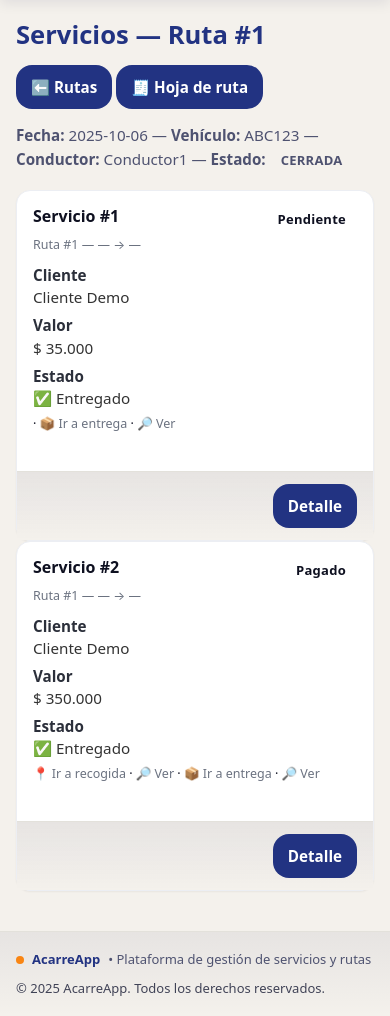
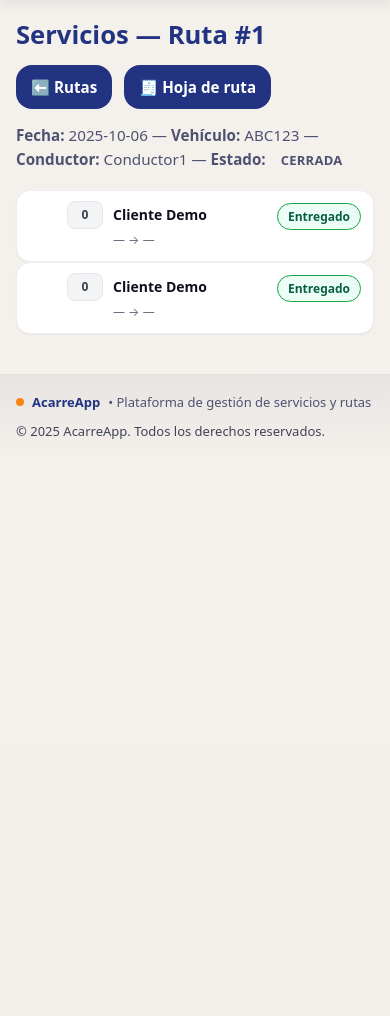
Before and after one commit to camilo0419/AcarreApp, a Django app: page /servicios/por-ruta/1/ in a window 390 px wide. Shown: the part 99-1115 px from the top of the page. After the commit the page ends 538 px from the top, so only its background shows below. Run offline with Django 5.2, Linux system fonts and the light colour scheme; data comes from the database, SQL or seed files in the repository; both versions use the stored data as it was after the commit.

Commit message:
Organizado

```diff
--- a/templates/servicios/list_por_ruta.html
+++ b/templates/servicios/list_por_ruta.html
@@ -4,7 +4,7 @@
 
 {% block extra_css %}
 <style>
-/* ===== Scope: solo dentro de #svc-list ===== */
+/* ===== Visibilidad por dispositivo ===== */
 #svc-list .only-desktop{display:block !important;}
 #svc-list .only-mobile{display:none !important;}
 @media (max-width: 767.98px){
@@ -12,92 +12,94 @@
   #svc-list .only-mobile{display:block !important;}
 }
 
-/* tabla (desktop) */
-table.table td.actions{text-align:right;white-space:nowrap;vertical-align:middle;}
-table.table td.actions .row-actions{display:flex !important;gap:8px !important;flex-wrap:wrap !important;justify-content:flex-end !important;align-items:center !important;}
-table.table td.actions form{display:inline-block !important;margin:0 !important;}
-.btn-compact{display:inline-flex !important;align-items:center !important;justify-content:center !important;padding:6px 12px !important;font-size:.92rem !important;line-height:1.15 !important;border-radius:12px !important;}
-@media (max-width: 900px){
-  table.table td.actions{text-align:left;}
-  table.table td.actions .row-actions{justify-content:flex-start !important;}
+/* ===== Botonera superior ===== */
+.top-actions{
+  display:flex; gap:12px; flex-wrap:wrap;
+  margin: 8px 0 12px;
+}
+.top-actions .btn{ display:inline-flex; align-items:center; gap:8px; }
+
+/* ===== Handle drag (6 punticos) ===== */
+.drag-handle{
+  cursor:grab; user-select:none; display:inline-flex; align-items:center; justify-content:center;
+  width:28px; height:28px; border-radius:6px; border:1px solid #e5e7eb; background:#f9fafb;
+}
+.drag-handle .dots{display:grid;grid-template-columns:repeat(2,1fr);grid-template-rows:repeat(3,1fr);gap:2px;}
+.drag-handle .dots div{width:3px;height:3px;background:#6b7280;border-radius:50%;}
+.sortable-chosen{opacity:.7;} .sortable-ghost{opacity:.4;background:#f6f7fb;}
+
+/* ===== Cards móviles compactas ===== */
+.cards-grid{display:grid;gap:10px;}
+.card-svc{border:1px solid #eceef3;background:#fff;border-radius:14px;box-shadow:0 1px 2px rgba(0,0,0,.05);}
+.card-svc--compact .body{
+  padding:10px 12px;
+  display:grid;
+  grid-template-columns:auto 36px 1fr auto;
+  grid-template-rows:auto auto auto;
+  align-items:center;
+  column-gap:10px;row-gap:4px;
+}
+.order-badge{
+  font-size:12px;font-weight:600;color:#374151;background:#f3f4f6;border:1px solid #e5e7eb;
+  padding:4px 8px;border-radius:8px;text-align:center;
+}
+.title{font-size:14px;font-weight:700;margin:0;white-space:nowrap;overflow:hidden;text-overflow:ellipsis;}
+.sub{grid-column:3 / span 2;color:#6b7280;font-size:12px;line-height:1.2;white-space:nowrap;overflow:hidden;text-overflow:ellipsis;}
+
+/* Botoncitos inline */
+.inline-actions{
+  grid-column:3 / span 2;
+  display:flex; gap:8px; justify-content:flex-start; align-items:center;
+}
+.btn-chip{
+  display:inline-flex;align-items:center;gap:6px;
+  padding:4px 10px;font-size:12.5px;line-height:1.2;border-radius:999px;
+  border:1px solid #d1d5db;background:#f9fafb;color:#111827;
+}
+.btn-chip:hover{background:#f3f4f6;}
+.btn-chip-success{border-color:#16a34a;color:#065f46;background:#ecfdf5;}
+.btn-chip-info{border-color:#2563eb;color:#1e3a8a;background:#eff6ff;}
+
+/* Estado (reemplaza la burbuja de #id) */
+.status-pill{
+  font-size:12px;font-weight:600;padding:4px 10px;border-radius:999px;text-align:center;white-space:nowrap;
+}
+.status-pendiente{background:#f3f4f6;color:#374151;border:1px solid #d1d5db;}
+.status-enruta{background:#eff6ff;color:#1e3a8a;border:1px solid #93c5fd;}
+.status-entregado{background:#ecfdf5;color:#065f46;border:1px solid #16a34a;}
+
+/* Card clickable (sin overlay para no bloquear botones) */
+.card-link{position:relative;}
+.card-link:active{transform:scale(.995);}
+
+/* === Botonera en la columna "Acciones" (desktop) === */
+table.table td.actions .row-actions{
+  display:flex !important;
+  flex-direction: column;        /* apilar */
+  align-items: flex-end;         /* alineado a la derecha */
+  gap: 8px !important;           /* 👈 aire entre botones */
 }
 
-/* cards (móvil) */
-.cards-grid{display:grid;gap:12px;}
-.card-svc{border:1px solid #eceef3;background:#fff;border-radius:14px;box-shadow:0 1px 2px rgba(0,0,0,.05);}
-.card-svc .body{padding:14px 16px;}
-.card-svc .footer{padding:12px 16px;display:flex;gap:8px;justify-content:flex-end;}
-.svc-head{display:flex;justify-content:space-between;align-items:flex-start;gap:8px;}
-.svc-title{margin:0;font-size:16px;}
-.svc-sub{margin-top:2px;color:#6b7280;font-size:12.5px;}
-.svc-meta{display:grid;gap:6px;margin:10px 0 0;}
-.svc-meta dt{font-weight:700;color:#2b2f3a;}
-.svc-meta dd{margin:0;color:#333;}
-.svc-links{margin-top:6px;font-size:12.5px;}
-.svc-links a{color:#6b7280;text-decoration:none;}
-.svc-links a:hover{text-decoration:underline;}
-
-@media (max-width: 767.98px){
-  .cards-grid{grid-template-columns:1fr;}
-  @supports (aspect-ratio:1){
-    .card-svc{aspect-ratio:1.05/1;display:flex;flex-direction:column;}
-    .card-svc .body{flex:1 1 auto;overflow:auto;}
-  }
+/* Tamaño y estética uniforme para ambos botones */
+table.table td.actions .row-actions .btn{
+  padding: 6px 12px !important;  /* misma altura */
+  font-size: .92rem !important;
+  line-height: 1.15 !important;
+  border-radius: 12px !important;
+  min-width: 150px;              /* 👈 mismo ancho visual */
 }
 
-/* ====== Drag & drop ====== (mínimo y aislado) */
-/* ====== Drag & drop ====== */
-.drag-handle {
-  cursor: grab;
-  user-select: none;
-  display: inline-flex;
-  align-items: center;
-  justify-content: center;
-  width: 28px;
-  height: 28px;
-  border-radius: 6px;
-  border: 1px solid #e5e7eb;
-  background: #f9fafb;
-  transition: background 0.15s ease, border-color 0.15s ease;
-}
-.drag-handle:hover {
-  background: #f3f4f6;
-  border-color: #d1d5db;
-}
-.drag-handle:active {
-  cursor: grabbing;
-  background: #e0f2fe;
-  border-color: #60a5fa;
-}
-.drag-handle .dots {
-  width: 12px;
-  height: 12px;
-  display: grid;
-  grid-template-columns: repeat(2, 1fr);
-  grid-template-rows: repeat(3, 1fr);
-  gap: 2px;
-}
-.drag-handle .dots::before,
-.drag-handle .dots::after,
-.drag-handle .dots div {
-  content: "";
-  width: 3px;
-  height: 3px;
-  background-color: #6b7280;
-  border-radius: 50%;
-  display: block;
-}
-.sortable-chosen { opacity: 0.7; }
-.sortable-ghost { opacity: 0.4; background: #f6f7fb; }
 
 </style>
 {% endblock %}
 
 {% block content %}
 <div id="svc-list">
-  <div class="d-flex justify-content-between align-items-center mb-3">
+  <div class="d-flex justify-content-between align-items-center mb-2">
     <h1 class="m-0">Servicios — Ruta #{{ ruta.id }} {{ ruta.nombre|default:"" }}</h1>
-    <div class="d-flex gap-2">
+  </div>
+
+  <div class="top-actions">
     <a class="btn btn-outline-secondary" href="{% url 'rutas:list' %}">⬅️ Rutas</a>
     {% if ruta and ruta.pk %}
       <a class="btn btn-outline-dark" href="{% url 'rutas:hoja' ruta.pk %}">🧾 Hoja de ruta</a>
@@ -105,8 +107,6 @@ table.table td.actions form{display:inline-block !important;margin:0 !important;
     {% if es_gerente and ruta.estado == 'ACTIVA' %}
       <a class="btn btn-primary" href="{% url 'servicios:crear' %}?ruta={{ ruta.pk }}">➕ Agregar servicio</a>
     {% endif %}
-    </div>
-
   </div>
 
   <p class="text-muted">
@@ -118,7 +118,72 @@ table.table td.actions form{display:inline-block !important;margin:0 !important;
     {% else %}<span class="badge text-bg-secondary">CERRADA</span>{% endif %}
   </p>
 
-  {# ===== Desktop/Tablet: TABLA ===== #}
+  {# ===== Móvil: CARDS ===== #}
+  <div class="only-mobile cards-grid" id="cards-servicios">
+    {% for s in servicios %}
+    <article class="card-svc card-svc--compact card-link" data-id="{{ s.id }}" data-href="{% url 'servicios:detail' s.id %}">
+      <div class="body">
+        {% if es_gerente and ruta.estado == 'ACTIVA' %}
+          <button type="button" class="drag-handle" aria-label="Reordenar">
+            <span class="dots"><div></div><div></div><div></div><div></div><div></div><div></div></span>
+          </button>
+        {% else %}
+          <div style="width:28px;"></div>
+        {% endif %}
+
+        <div class="order-badge">{{ s.orden }}</div>
+
+        <h6 class="title">{{ s.cliente }}</h6>
+        <div>
+          {% if s.entregado %}
+            <span class="status-pill status-entregado">Entregado</span>
+          {% elif s.recogido %}
+            <span class="status-pill status-enruta">En ruta</span>
+          {% else %}
+            <span class="status-pill status-pendiente">Pendiente</span>
+          {% endif %}
+        </div>
+
+        <div class="sub">{{ s.origen|default:"—" }} → {{ s.destino|default:"—" }}</div>
+
+        {% if ruta.estado == 'ACTIVA' %}
+          {% if es_gerente or es_conductor %}
+            <div class="inline-actions">
+              {% if not s.recogido %}
+                <form id="mrec-{{ s.id }}" method="post" action="{% url 'servicios:marcar_recogido' s.id %}">
+                  {% csrf_token %}
+                  <input type="hidden" name="lat" id="mrec-lat-{{ s.id }}">
+                  <input type="hidden" name="lon" id="mrec-lon-{{ s.id }}">
+                  <button type="button"
+                          class="btn-chip btn-chip-info"
+                          onclick="event.stopPropagation(); enviarConUbicacion('mrec-{{ s.id }}','mrec-lat-{{ s.id }}','mrec-lon-{{ s.id }}')">
+                    📦Marcar como - Recogido
+                  </button>
+                </form>
+              {% endif %}
+              {% if s.recogido and not s.entregado %}
+                <form id="ment-{{ s.id }}" method="post" action="{% url 'servicios:marcar_entregado' s.id %}">
+                  {% csrf_token %}
+                  <input type="hidden" name="lat" id="ment-lat-{{ s.id }}">
+                  <input type="hidden" name="lon" id="ment-lon-{{ s.id }}">
+                  <button type="button"
+                          class="btn-chip btn-chip-success"
+                          onclick="event.stopPropagation(); enviarConUbicacion('ment-{{ s.id }}','ment-lat-{{ s.id }}','ment-lon-{{ s.id }}')">
+                    ✅ Marcar como - Entregado
+                  </button>
+                </form>
+              {% endif %}
+            </div>
+          {% endif %}
+        {% endif %}
+      </div>
+    </article>
+    {% empty %}
+      <div class="text-muted">Sin servicios en esta ruta.</div>
+    {% endfor %}
+  </div>
+
+  {# ===== Desktop/Tablet: TABLA (sin cambios) ===== #}
   <div class="card only-desktop">
     <div class="table-responsive">
       <table class="table table-striped table-hover align-middle mb-0">
@@ -143,18 +208,14 @@ table.table td.actions form{display:inline-block !important;margin:0 !important;
             {% if es_gerente and ruta.estado == 'ACTIVA' %}
               <td class="text-center">
                 <button type="button" class="drag-handle" aria-label="Reordenar">
-                  <span class="dots"><div></div><div></div><div></div><div></div></span>
+                  <span class="dots"><div></div><div></div><div></div><div></div><div></div><div></div></span>
                 </button>
-
               </td>
             {% endif %}
             <td>{{ s.orden }}</td>
             <td>{{ s.id }}</td>
             <td>{{ s.cliente }}</td>
-            <td>
-              <small>{{ s.origen|default:"—" }} → {{ s.destino|default:"—" }}</small>
-
-            </td>
+            <td><small>{{ s.origen|default:"—" }} → {{ s.destino|default:"—" }}</small></td>
             <td class="text-end">{{ s.valor|money }}</td>
             <td>
               {% if s.estado_pago == 'PAG' %}
@@ -168,19 +229,11 @@ table.table td.actions form{display:inline-block !important;margin:0 !important;
             <td>
               {% if s.entregado %}✅ Entregado
               {% elif s.recogido %}📦 En ruta
-              {% else %}⏳ Pendiente
-              {% endif %}
-              <div class="small text-muted">
-                {% if s.recogido_en %}Recogido: {{ s.recogido_en|date:"Y-m-d H:i" }}{% endif %}
-                {% if s.entregado_en %} · Entregado: {{ s.entregado_en|date:"Y-m-d H:i" }}{% endif %}
-              </div>
+              {% else %}⏳ Pendiente{% endif %}
             </td>
-
             <td class="actions">
               <div class="row-actions">
                 <a class="btn btn-outline-primary btn-compact" href="{% url 'servicios:detail' s.id %}">Detalle</a>
-
-                {# FIX: sin paréntesis; if anidados #}
                 {% if ruta.estado == 'ACTIVA' %}
                   {% if es_gerente or es_conductor %}
                     {% if not s.recogido %}
@@ -211,83 +264,11 @@ table.table td.actions form{display:inline-block !important;margin:0 !important;
             </td>
           </tr>
           {% empty %}
-            <tr><td colspan="{% if es_gerente and ruta.estado == 'ACTIVA' %}8{% else %}7{% endif %}" class="text-center text-muted py-4">Sin servicios en esta ruta.</td></tr>
+            <tr><td colspan="{% if es_gerente and ruta.estado == 'ACTIVA' %}9{% else %}8{% endif %}" class="text-center text-muted py-4">Sin servicios en esta ruta.</td></tr>
           {% endfor %}
         </tbody>
       </table>
     </div>
-  </div>
-
-  {# ===== Móvil: CARDS ===== #}
-  <div class="only-mobile cards-grid" id="cards-servicios">
-    {% for s in servicios %}
-    <article class="card-svc" data-id="{{ s.id }}">
-      <div class="body">
-        <div class="svc-head">
-          <h5 class="svc-title">Servicio #{{ s.id }}</h5>
-          <span class="badge
-            {% if s.estado_pago == 'PAG' %}text-bg-success
-            {% elif s.estado_pago == 'ANT' %}text-bg-warning
-            {% else %}text-bg-secondary{% endif %}">
-            {% if s.estado_pago == 'PAG' %}Pagado{% elif s.estado_pago == 'ANT' %}Anticipo{% else %}Pendiente{% endif %}
-          </span>
-        </div>
-        <div class="svc-sub">Ruta #{{ ruta.id }} — {{ s.origen|default:"—" }} → {{ s.destino|default:"—" }}</div>
-        <dl class="svc-meta">
-          <div><dt>Cliente</dt><dd>{{ s.cliente }}</dd></div>
-          <div><dt>Valor</dt><dd>{{ s.valor|money }}</dd></div>
-          <div><dt>Estado</dt><dd>
-            {% if s.entregado %}✅ Entregado
-            {% elif s.recogido %}📦 En ruta
-            {% else %}⏳ Pendiente{% endif %}
-          </dd></div>
-        </dl>
-        <div class="svc-links">
-          {% if s.lat_recogida and s.lon_recogida %}
-            <a target="_blank" href="https://www.google.com/maps/dir/?api=1&destination={{ s.lat_recogida|unlocalize }},{{ s.lon_recogida|unlocalize }}">📍 Ir a recogida</a>
-            · <a target="_blank" href="https://www.google.com/maps/search/?api=1&query={{ s.lat_recogida|unlocalize }},{{ s.lon_recogida|unlocalize }}">🔎 Ver</a>
-          {% endif %}
-          {% if s.lat_entrega and s.lon_entrega %}
-            · <a target="_blank" href="https://www.google.com/maps/dir/?api=1&destination={{ s.lat_entrega|unlocalize }},{{ s.lon_entrega|unlocalize }}">📦 Ir a entrega</a>
-            · <a target="_blank" href="https://www.google.com/maps/search/?api=1&query={{ s.lat_entrega|unlocalize }},{{ s.lon_entrega|unlocalize }}">🔎 Ver</a>
-          {% endif %}
-        </div>
-      </div>
-      <div class="footer">
-        <a class="btn btn-sm btn-outline-primary" href="{% url 'servicios:detail' s.id %}">Detalle</a>
-
-        {# FIX: sin paréntesis; if anidados #}
-        {% if ruta.estado == 'ACTIVA' %}
-          {% if es_gerente or es_conductor %}
-            {% if not s.recogido %}
-              <form id="mrec-{{ s.id }}" method="post" action="{% url 'servicios:marcar_recogido' s.id %}">
-                {% csrf_token %}
-                <input type="hidden" name="lat" id="mrec-lat-{{ s.id }}">
-                <input type="hidden" name="lon" id="mrec-lon-{{ s.id }}">
-                <button type="button" class="btn btn-sm btn-outline-info"
-                        onclick="enviarConUbicacion('mrec-{{ s.id }}','mrec-lat-{{ s.id }}','mrec-lon-{{ s.id }}')">
-                  Recogido
-                </button>
-              </form>
-            {% endif %}
-            {% if s.recogido and not s.entregado %}
-              <form id="ment-{{ s.id }}" method="post" action="{% url 'servicios:marcar_entregado' s.id %}">
-                {% csrf_token %}
-                <input type="hidden" name="lat" id="ment-lat-{{ s.id }}">
-                <input type="hidden" name="lon" id="ment-lon-{{ s.id }}">
-                <button type="button" class="btn btn-sm btn-outline-success"
-                        onclick="enviarConUbicacion('ment-{{ s.id }}','ment-lat-{{ s.id }}','ment-lon-{{ s.id }}')">
-                  Entregado
-                </button>
-              </form>
-            {% endif %}
-          {% endif %}
-        {% endif %}
-      </div>
-    </article>
-    {% empty %}
-      <div class="text-muted">Sin servicios en esta ruta.</div>
-    {% endfor %}
   </div>
 </div>
 {% endblock %}
@@ -310,12 +291,23 @@ function enviarConUbicacion(formId, latId, lonId){
     { enableHighAccuracy:true, timeout:8000, maximumAge:0 }
   );
 }
+
+/* Tap en card -> ir al detalle, pero ignorar clicks en drag, forms o inline-actions */
+document.addEventListener('click', function(e){
+  const card = e.target.closest('#cards-servicios .card-link');
+  if (!card) return;
+  if (e.target.closest('.inline-actions') || e.target.closest('form') || e.target.closest('.drag-handle')) return;
+  const href = card.getAttribute('data-href');
+  if (href) window.location = href;
+});
 </script>
 
 {% if es_gerente and ruta.estado == 'ACTIVA' %}
+  <!-- CDN de SortableJS -->
   <script src="https://cdn.jsdelivr.net/npm/sortablejs@1.15.2/Sortable.min.js"></script>
   <script>
   (function(){
+    // CSRF para fetch
     function getCookie(name){
       let cookieValue = null;
       if (document.cookie && document.cookie !== '') {
@@ -340,24 +332,22 @@ function enviarConUbicacion(formId, latId, lonId){
         credentials: "same-origin"
       });
       if (resp.ok){
-        // feedback visible
         const n = document.createElement('div');
         n.textContent = "Orden guardado";
         n.style.cssText = "position:fixed;bottom:14px;left:14px;background:#0d6efd;color:#fff;padding:8px 12px;border-radius:8px;box-shadow:0 2px 6px rgba(0,0,0,.15);z-index:9999;";
         document.body.appendChild(n);
         setTimeout(()=>n.remove(), 1200);
       } else {
-        const t = await resp.text();
-        console.error("Guardar orden:", resp.status, t);
+        console.error("Guardar orden:", resp.status, await resp.text());
         alert("No se pudo guardar el nuevo orden.");
       }
     }
 
     function ids(container, selector){
-      return Array.from(container.querySelectorAll(selector))
-                  .map(el => parseInt(el.dataset.id));
+      return Array.from(container.querySelectorAll(selector)).map(el => parseInt(el.dataset.id));
     }
 
+    // ----- Desktop (tabla) -----
     const tbody = document.getElementById('tabla-servicios');
     if (tbody){
       Sortable.create(tbody, {
@@ -371,9 +361,11 @@ function enviarConUbicacion(formId, latId, lonId){
       });
     }
 
+    // ----- Móvil (cards) -----
     const cards = document.getElementById('cards-servicios');
     if (cards){
       Sortable.create(cards, {
+        handle: '.drag-handle',
         animation: 150,
         ghostClass: 'sortable-ghost',
         chosenClass: 'sortable-chosen',
@@ -385,5 +377,4 @@ function enviarConUbicacion(formId, latId, lonId){
   })();
   </script>
 {% endif %}
-
 {% endblock %}
```
Also changed, not shown: templates/rutas/list.html (+73 -2 lines), db.sqlite3. Lines whose indentation alone changed are shown as unchanged.
